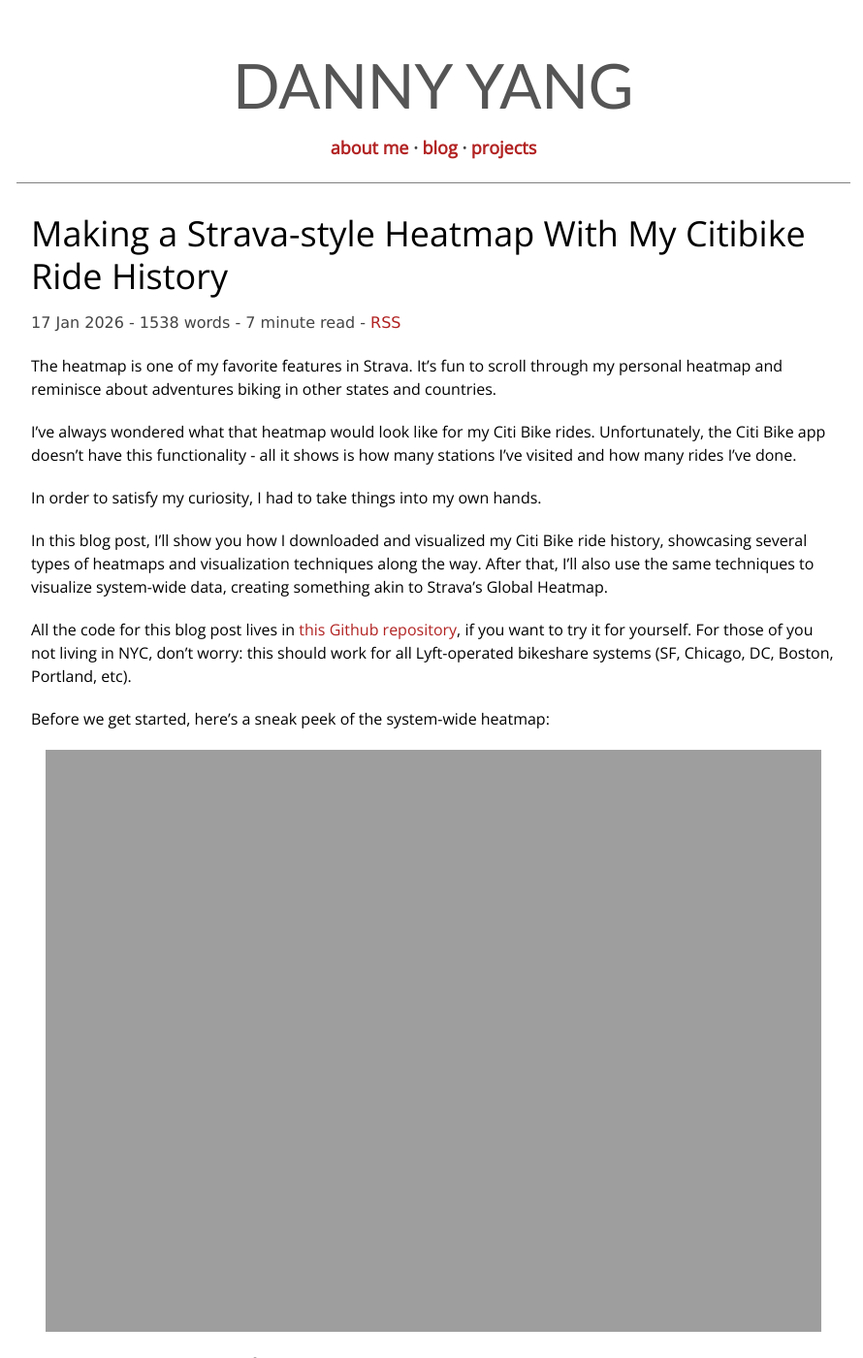
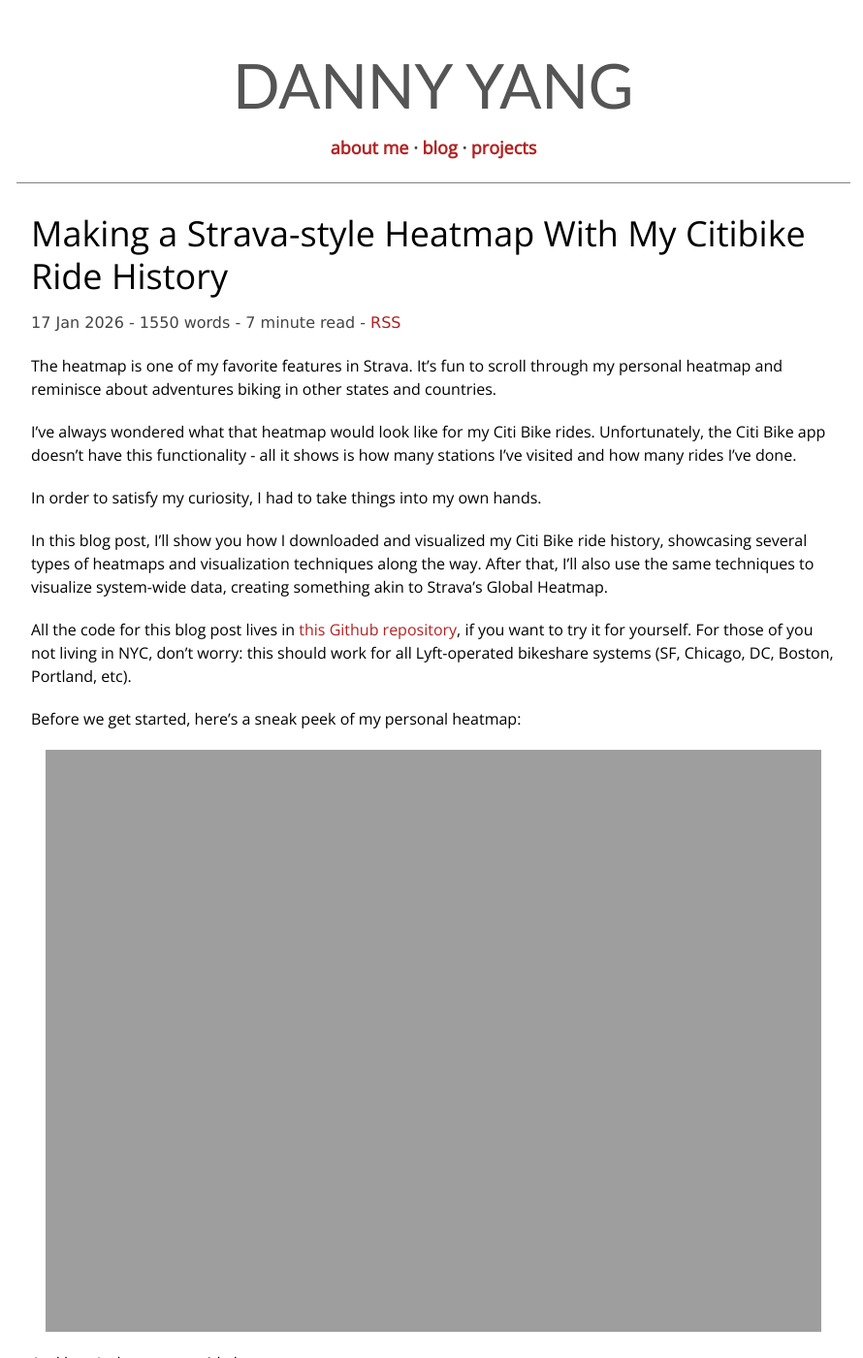
Before and after one commit to yangdanny97/yangdanny97.github.io, a Jekyll site: the page built from _posts/2026-01-17-citibike-strava-heatmap.md, in a window 1280 px wide and 1400 px high. Shown: the whole window at 97% size, without its empty margins (193-1083 px from the left). Built offline with Jekyll 4.4.1, drawn with Linux system fonts in a browser that asks for light colours; comment, search, counter and statistics services are not loaded; some of the changed text lies outside the part shown.

Commit message:
more sneak peek

```diff
--- a/_posts/2026-01-17-citibike-strava-heatmap.md
+++ b/_posts/2026-01-17-citibike-strava-heatmap.md
@@ -18,7 +18,13 @@
 
 All the code for this blog post lives in [this Github repository](https://github.com/yangdanny97/citibike-heatmap), if you want to try it for yourself. For those of you not living in NYC, don't worry: this should work for all Lyft-operated bikeshare systems (SF, Chicago, DC, Boston, Portland, etc).
 
-Before we get started, here's a sneak peek of the system-wide heatmap:
+Before we get started, here's a sneak peek of my personal heatmap:
+
+<p align="center">
+  <img height="600" src="https://yangdanny97.github.io/misc/citibike/citibike_global_raster.png">
+</p>
+
+And here's the system-wide heatmap:
 
 <p align="center">
   <img height="600" src="https://yangdanny97.github.io/misc/citibike/citibike_global_raster.png">
@@ -142,7 +148,7 @@
 Here's a zoomed-in view:
 
 <p align="center">
-  <img height="800" src="https://yangdanny97.github.io/misc/citibike/citibike_global_raster_zoom.png">
+  <img height="500" src="https://yangdanny97.github.io/misc/citibike/citibike_global_raster_zoom.png">
 </p>
 
 # Conclusion
```
